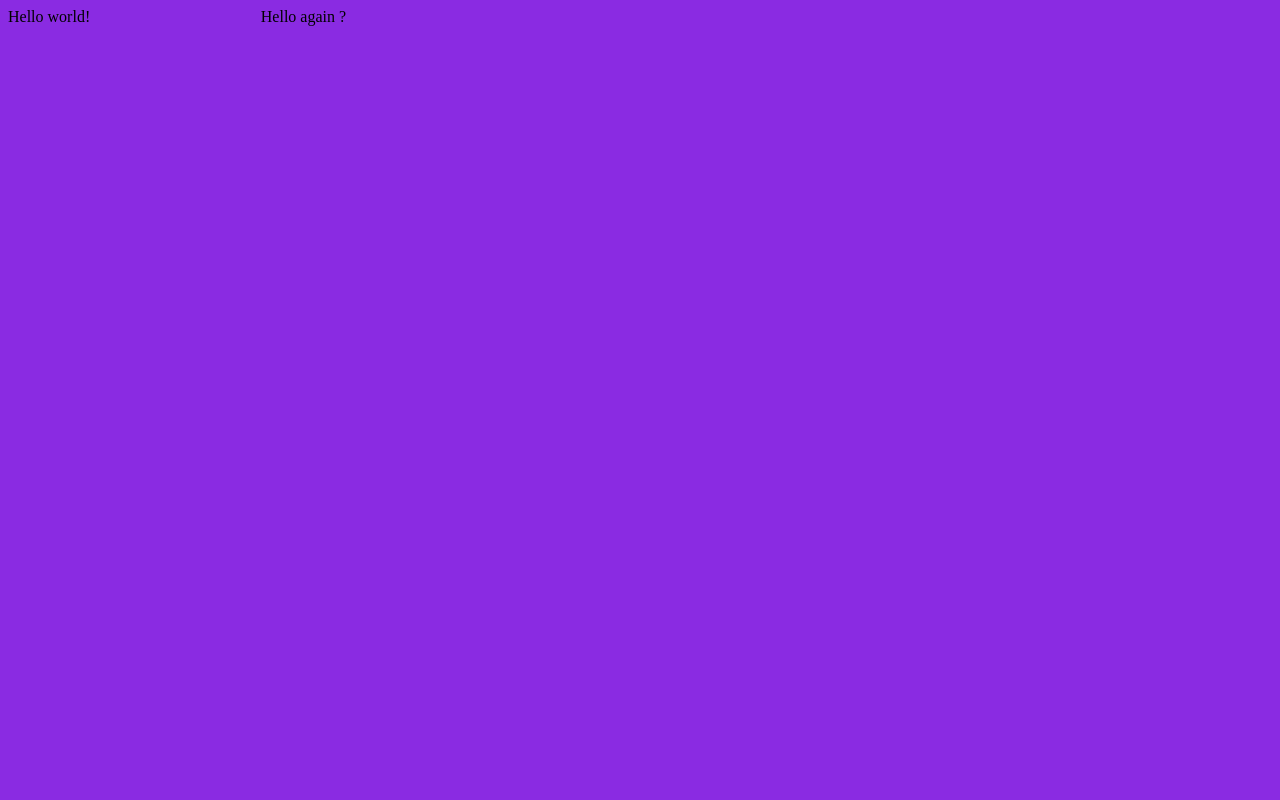
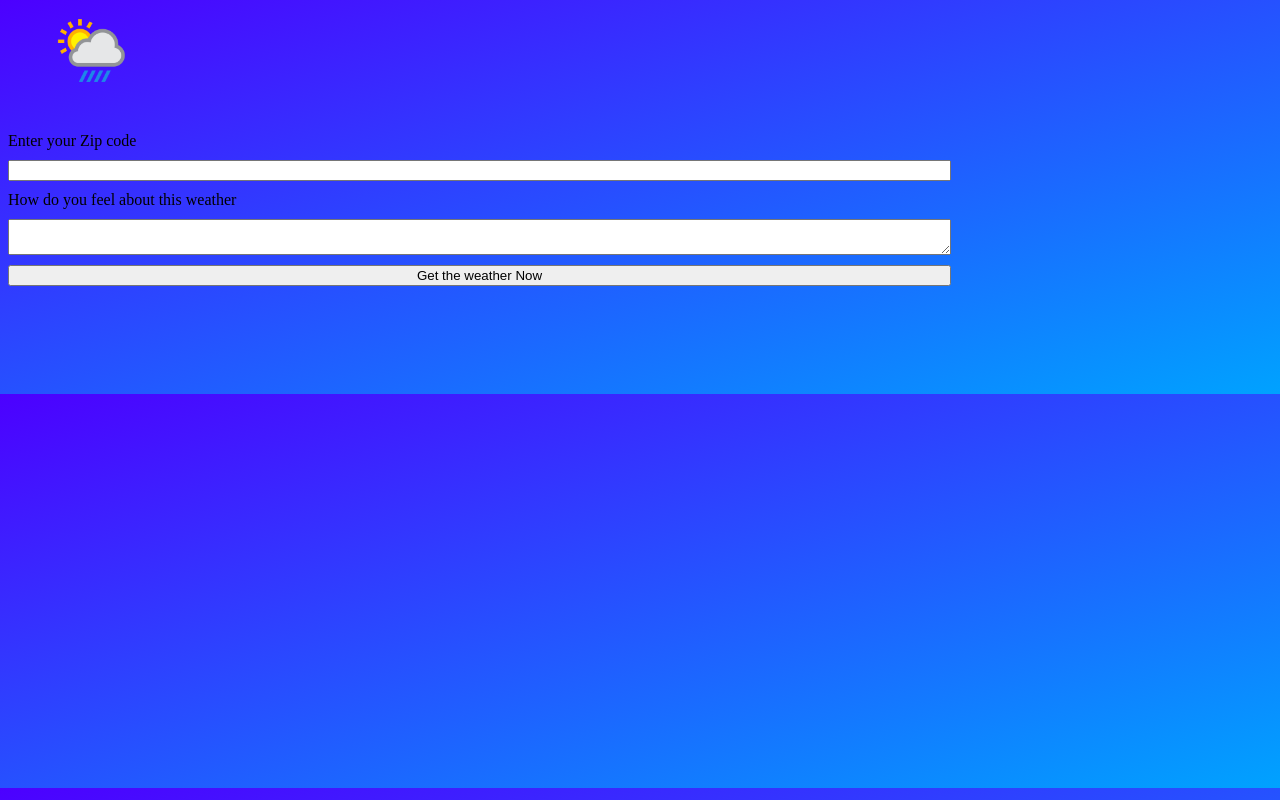
Before and after one commit to khaled279/weatherApp, a website: page website/index.html in a window 1280 px wide. Drawn offline with Linux system fonts and the light colour scheme.

Commit message:
setting up the projec t
Created project structure
added basic html element
added some styles not nearly finished
linked Js file

```diff
--- a/website/app.js
+++ b/website/app.js
@@ -0,0 +1,10 @@
+const getWeather = document.getElementById('get-weather') ;
+
+
+getWeather.onclick= ()=>{
+    makeApiCalls();
+} ;
+
+function makeApiCalls(){
+    console.log("HELLLO WORLD");
+}
--- a/website/css/styles.css
+++ b/website/css/styles.css
@@ -1,9 +1,41 @@
 #website{
     display: grid;
-    grid-template-columns: repeat(5,1fr);
-    grid-template-rows: 80px 1fr 1fr 1fr;
+    grid-template-columns: repeat(4,1fr);
+    grid-auto-rows: minmax(80px, auto) ;
+    grid-template-areas: "header header header header"
+    "content content content sidebar"
+    "footer footer footer footer"
+    ;
+    row-gap: 20px;
+    column-gap: 20px;
+    padding: 0px;
+    width:  100%;
+    height: 100%;
+    background: transparent;
+}
+html{
+    background-image: linear-gradient(to bottom right, rgb(76, 0, 255), rgb(0, 162, 255));
+}
+.logo{
+    padding: 10px;
+    padding-top:0 ;
+    margin-left: 34px;
+}
+.content{
+    grid-area: content;
+}
+.transparent-background{
+    background-color: transparent;
+}
+.header{
+    grid-area: header;
 }
 
-body{
-    background-color: blueviolet;
+.form-feel{
+    display: flex;
+    flex-direction: column;
 }
+
+.form-field{
+    margin-top: 10px ;
+}
--- a/website/index.html
+++ b/website/index.html
@@ -9,10 +9,18 @@
 </head>
 <body>
     <div id="website">
-        Hello world!
-        <div>
-            Hello again ?
+      <div class="header transparent-background">
+        <img src="/assets/logo.png" alt="LOGO IMAGE SUNNY AND CLOUDY " width="80" height="80" class="logo">
+    </div>
+        <div class="content form-feel transparent-background">
+            <label for="zip" class="form-field">Enter your Zip code</label>
+            <input id="zip" type="text" pattern="[0-9]" name="ZIP" class="form-field">
+            <label for="feel"  class="form-field"> How do you feel about this weather</label>
+            <textarea id="feel" class="form-field" ></textarea>
+            <button id="get-weather" class="form-field" >Get the weather Now</button>
         </div>
+
     </div>
+    <script src="app.js"></script>
 </body>
 </html>
```
Also changed, not shown: website/assets/logo.png (added).
